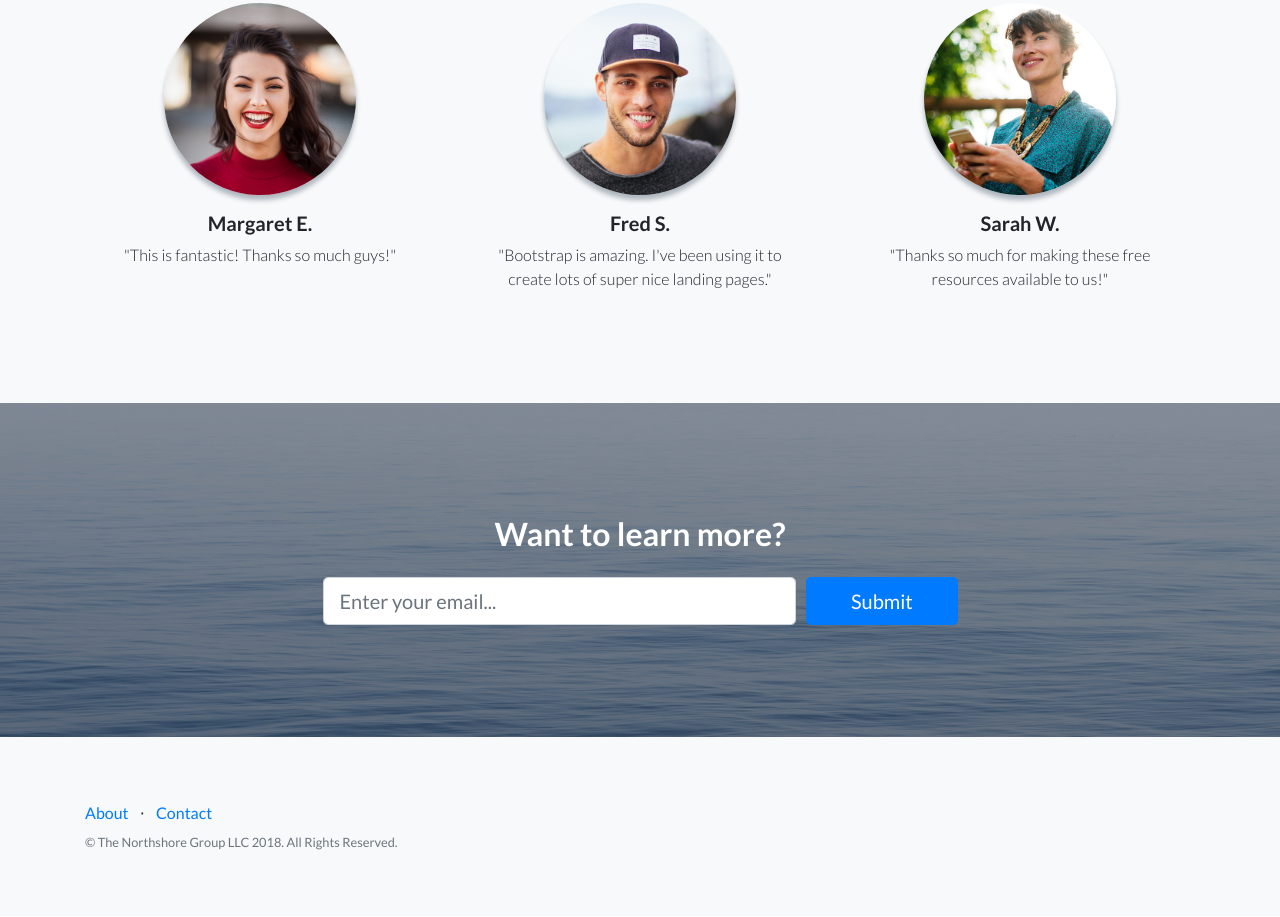
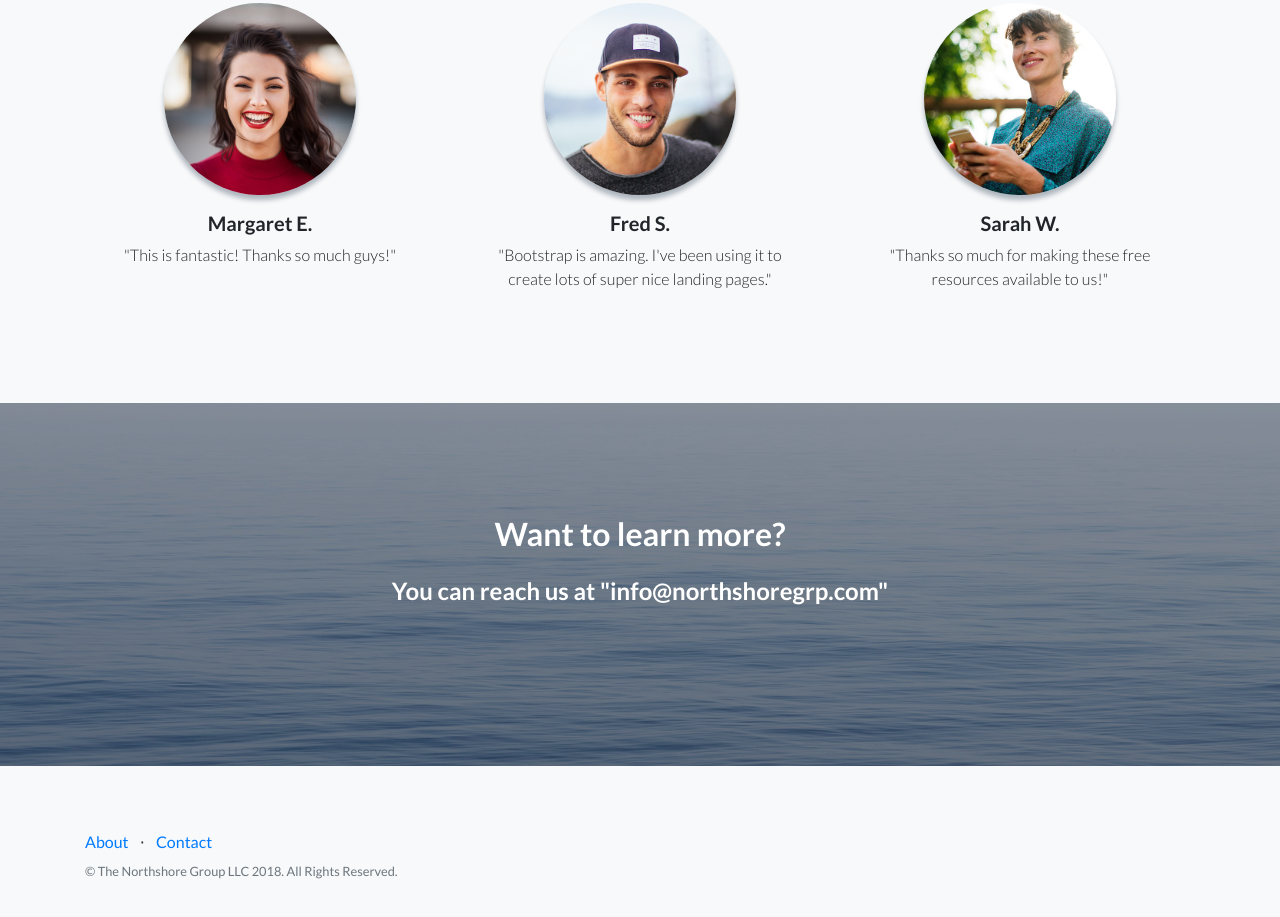
Before and after one commit to ackermat/northshoregrp.github.io, a website: page index.html in a window 1280 px wide. Shown: the part 870-1787 px from the top of the page. Drawn offline with Linux system fonts and the light colour scheme.

Commit message:
Contact section change

```diff
--- a/index.html
+++ b/index.html
@@ -85,18 +85,7 @@
         <div class="row">
           <div class="col-xl-9 mx-auto">
             <h2 class="mb-4">Want to learn more?</h2>
-          </div>
-          <div class="col-md-10 col-lg-8 col-xl-7 mx-auto">
-            <form>
-              <div class="form-row">
-                <div class="col-12 col-md-9 mb-2 mb-md-0">
-                  <input type="email" class="form-control form-control-lg" placeholder="Enter your email...">
-                </div>
-                <div class="col-12 col-md-3">
-                  <button type="submit" class="btn btn-block btn-lg btn-primary">Submit</button>
-                </div>
-              </div>
-            </form>
+            <h4 class="mb-5">You can reach us at "info@northshoregrp.com"
           </div>
         </div>
       </div>
```
